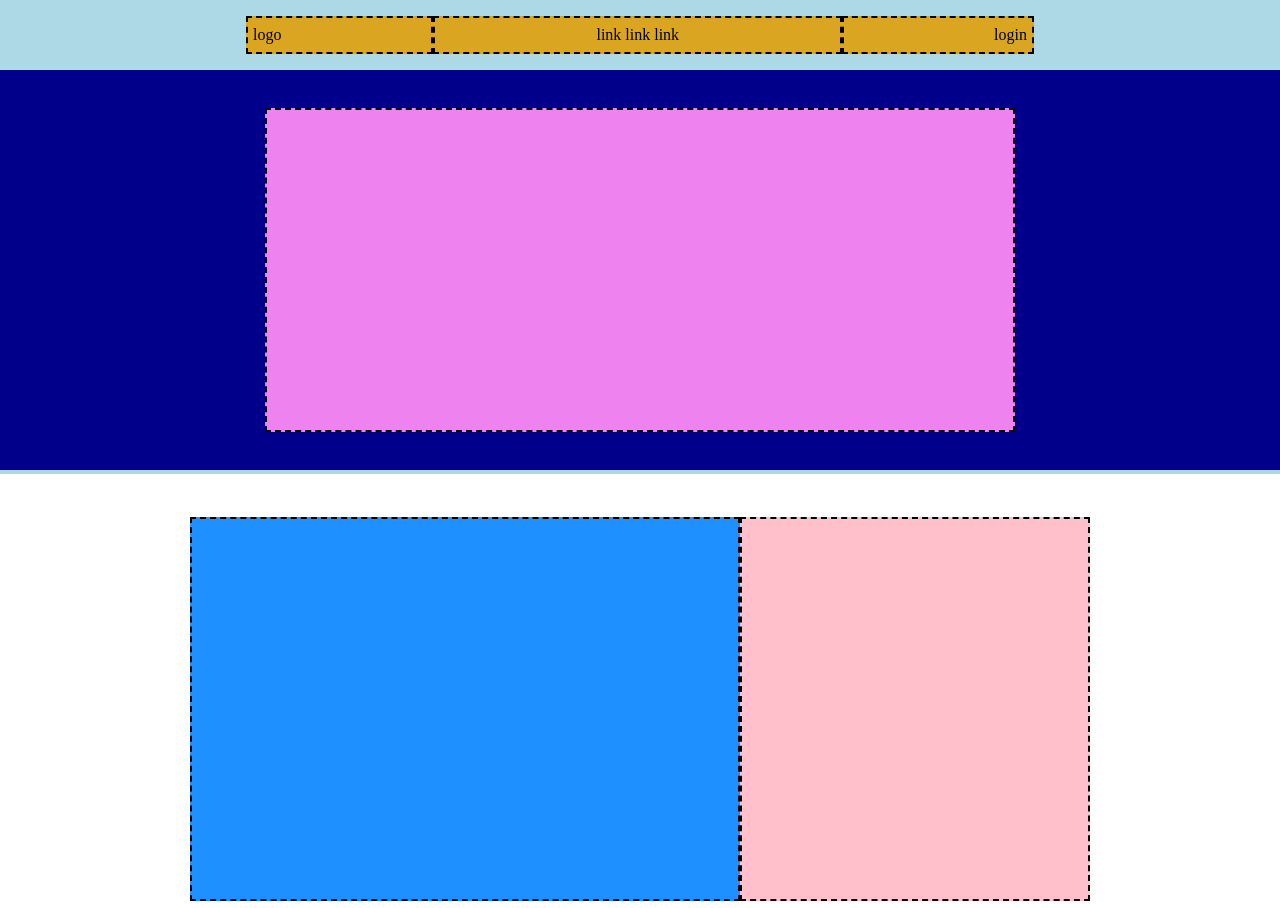
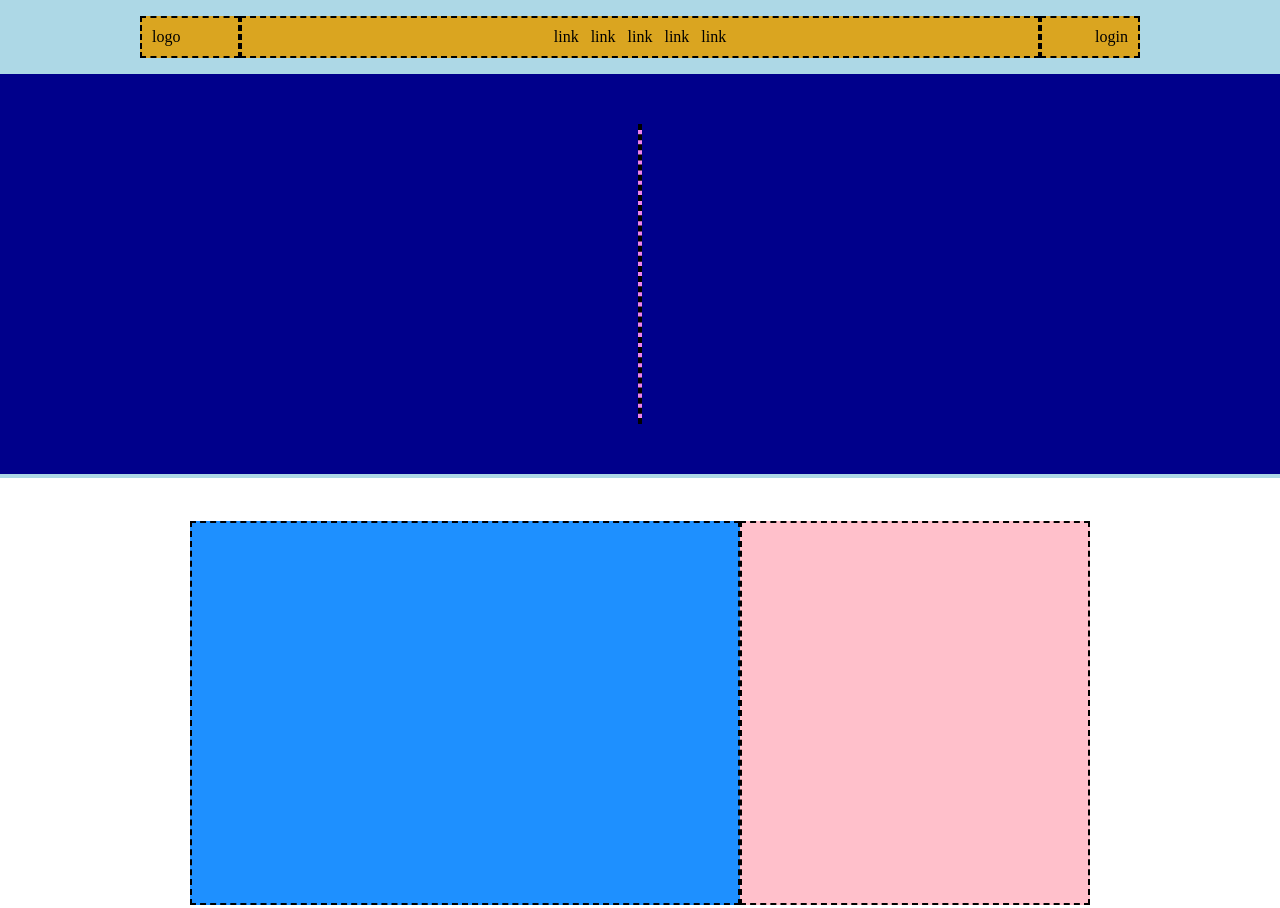
Before and after one commit to MiriamEvardi/htmlcss-struttura-discord, a plain HTML site: page index.html in a window 1280 px wide. Shown: the top 908 px of the page. Drawn offline with Linux system fonts and the light colour scheme.

Commit message:
navbar correction

```diff
--- a/css/style.css
+++ b/css/style.css
@@ -6,50 +6,52 @@
 
 /*container*/
 .container {
-    display: flex;
-    flex-direction: column;
-
+    max-width: 1000px;
     margin-left: auto;
     margin-right: auto;
 }
 
 /*nav*/
+
 nav {
+    padding: 16px;
+
     background-color: #add8e6;
-
-    display: flex;
-
-    width: 100%;
-    padding: 16px;
 }
 
-nav>div {
+nav .container {
     display: flex;
+    justify-content: space-between;
 
-    border: 2px black dashed;
     background-color: #daa520;
-
-    padding-bottom: 8px;
-    padding-top: 8px;
 }
 
-nav div.link {
-    flex-grow: 1;
-    justify-content: center;
+nav .container>* {
+    border: dashed 2px black;
+
+    padding: 10px;
 }
 
-nav div.logo {
-    padding-right: 150px;
-    padding-left: 5px;
-    margin-left: 230px;
-
+nav .logo {
+    width: 100px;
+    text-align: left;
 }
 
-nav div.login {
-    padding-left: 150px;
-    padding-right: 5px;
-    margin-right: 230px;
+nav .link {
+    flex-grow: 1;
+}
 
+nav .link ul {
+    display: flex;
+    justify-content: center;
+    gap: 12px;
+
+    list-style-type: none;
+}
+
+nav .login {
+    width: 100px;
+    text-align: right;
 }
 
 /*nav's end*/
@@ -71,8 +73,8 @@ header>div {
     background-color: #ee82ee;
     border: 2px black dashed;
 
-    width: 750px;
-    padding-top: 320px;
+    max-width: 750px;
+    height: 300px;
 }
 
 hr {
--- a/index.html
+++ b/index.html
@@ -10,12 +10,30 @@
 </head>
 
 <body>
-
+    <nav>
         <div class="container">
-        <nav>
             <div class="logo"> logo </div>
-            <div class="link">link link link </div>
+            <div class="link">
+                <ul>
+                    <li>
+                        <link href="#">link</a>
+                    </li>
+                    <li>
+                        <link href="#">link</a>
+                    </li>
+                    <li>
+                        <link href="#">link</a>
+                    </li>
+                    <li>
+                        <link href="#">link</a>
+                    </li>
+                    <li>
+                        <link href="#">link</a>
+                    </li>
+                </ul>
+            </div>
             <div class="login">login</div>
+        </div>
     </nav>
 
     <header>
@@ -29,25 +47,25 @@
     <main>
 
         <!--1st main section-->
-            <section>
+        <section class="bg-white">
             <div class="image"></div>
             <div class="text"></div>
         </section>
 
         <!--2nd main section-->
-            <section>
+        <section class="bg-gray">
             <div class="image"></div>
             <div class="text"></div>
         </section>
 
         <!--3rd main section-->
-            <section>
+        <section class="bg-white">
             <div class="image"></div>
             <div class="text"></div>
         </section>
 
         <!--4th main section-->
-            <section>
+        <section class="bg-gray">
             <div class="box"></div>
         </section>
     </main>
```
Lines whose indentation alone changed are shown as unchanged.
